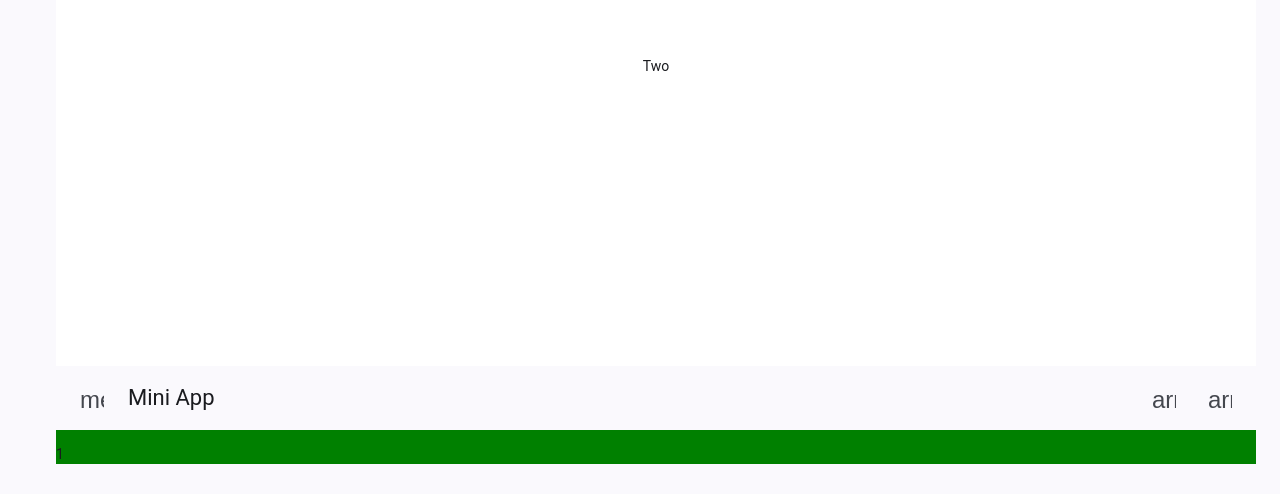
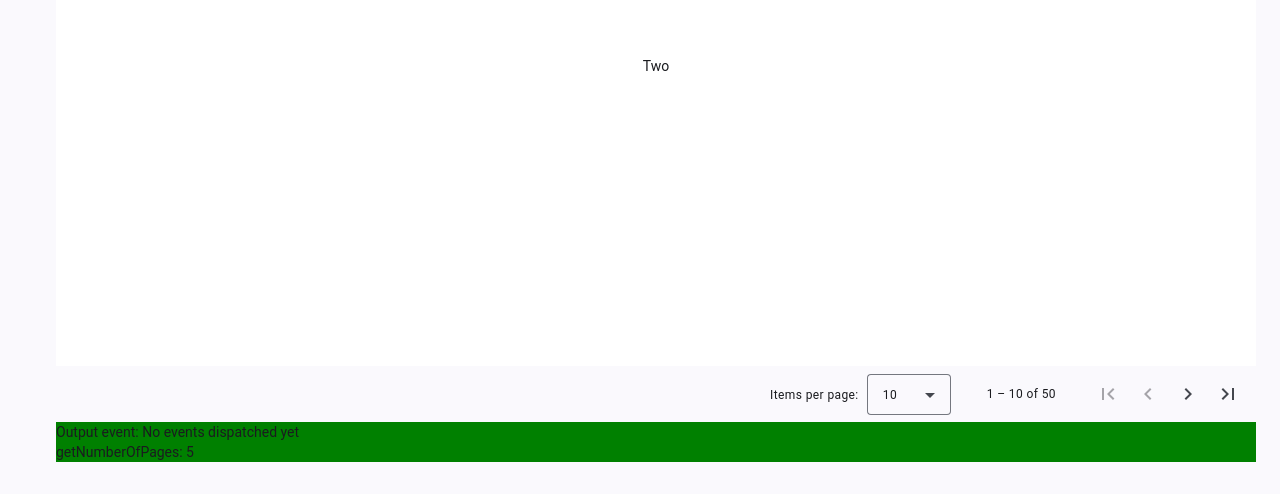
Before and after one commit to wangjiannuaa/MiniNet, an Angular app: page / in a window 1280 px wide. Shown: the part 1027-1521 px from the top of the page. Built offline with nearby package versions, Linux system fonts and the light colour scheme.

Commit message:
pager ok

```diff
--- a/src/app/chief-executive-officer/chief-executive-officer.component.scss
+++ b/src/app/chief-executive-officer/chief-executive-officer.component.scss
@@ -3,5 +3,5 @@
     top: 0;
     left: 0;
       border:2px solid whitesmoke;
-         background-color: violet;
+      background-color: violet;
 }
--- a/src/app/layoutdirector/layoutdirector.component.html
+++ b/src/app/layoutdirector/layoutdirector.component.html
@@ -1,18 +1,17 @@
-<mat-toolbar class="toolbar">
-  <button matIconButton class="example-icon" aria-label="Example icon-button with menu icon" >
-    <mat-icon>menu</mat-icon>
-  </button>
-  <span>Mini App</span>
-  <span class="spacer"></span>
-  <button matIconButton class="up-icon" aria-label="Example icon-button with up icon"
- (click)="pagegroupupwards()"
-          >
-    <mat-icon>arrow_upward</mat-icon>
-  </button>
-  <button matIconButton class="down-icon" aria-label="Example icon-button with down icon"
- (click)="pagegroupdownwards()"
-          >
-    <mat-icon>arrow_downward</mat-icon>
-  </button>
-</mat-toolbar>
-<p>{{grouppagenum}}</p>
+<mat-paginator #paginator
+               class="demo-paginator"
+               (page)="handlePageEvent($event)"
+               [length]="length()"
+               [pageSize]="pageSize()"
+               [disabled]="disabled()"
+               [showFirstLastButtons]="showFirstLastButtons()"
+               [pageSizeOptions]="showPageSizeOptions() ? pageSizeOptions() : []"
+               [hidePageSize]="hidePageSize()"
+               [pageIndex]="pageIndex()"
+               aria-label="Select page">
+</mat-paginator>
+
+<div class="demo-data">
+  <div> Output event: {{(pageEvent() | json) || 'No events dispatched yet'}} </div>
+  <div> getNumberOfPages: {{paginator.getNumberOfPages()}} </div>
+</div>
--- a/src/app/layoutdirector/layoutdirector.component.ts
+++ b/src/app/layoutdirector/layoutdirector.component.ts
@@ -1,12 +1,9 @@
-import { Component,AfterViewInit,ElementRef,ViewChild,ViewEncapsulation } from '@angular/core';
+import { Component,signal,AfterViewInit,ElementRef,ViewChild,ViewEncapsulation } from '@angular/core';
 import { MatIconModule } from '@angular/material/icon';
 import { MatButtonModule } from '@angular/material/button';
 import { MatToolbarModule } from '@angular/material/toolbar';
+import { PageEvent, MatPaginatorModule} from '@angular/material/paginator';
 
-enum PAGEDIRCONTROL{
-  UP,
-  DOWN
-}
 @Component({
   selector: 'bw-layoutdirector',
   standalone: false,
@@ -17,22 +14,37 @@ enum PAGEDIRCONTROL{
 
 
 export class LayoutdirectorComponent {
-  public  grouppagelen:number=2;
-  public  grouppagenum:number=1;
-//  public  grouppagedircontrol:PAGEDIRCONTROL=PAGEDIRCONTROL.UP;
+   length = signal(50);
+  pageSize = signal(10);
+  pageIndex = signal(0);
+  pageSizeOptions = signal([5, 10, 25]);
 
+  hidePageSize = signal(false);
+  showPageSizeOptions = signal(true);
+  showFirstLastButtons = signal(true);
+  disabled = signal(false);
+
+  pageEvent = signal<PageEvent | undefined>(undefined);
+
+  handlePageEvent(e: PageEvent) {
+    this.pageEvent.set(e);
+    this.length.set(e.length);
+    this.pageSize.set(e.pageSize);
+    this.pageIndex.set(e.pageIndex);
+  }
+
+  setPageSizeOptions(setPageSizeOptionsInput: string) {
+    if (setPageSizeOptionsInput) {
+      this.pageSizeOptions.set(setPageSizeOptionsInput.split(',').map(str => +str));
+    }
+  }
 
   constructor(){}
-  pagegroupupwards(){
-    this.grouppagenum++;
-  }
-  pagegroupdownwards(){
-    this.grouppagenum--;
-  }
-
   ngAfterViewInit():void{
 
 
   }
 
+
+
 }
```
